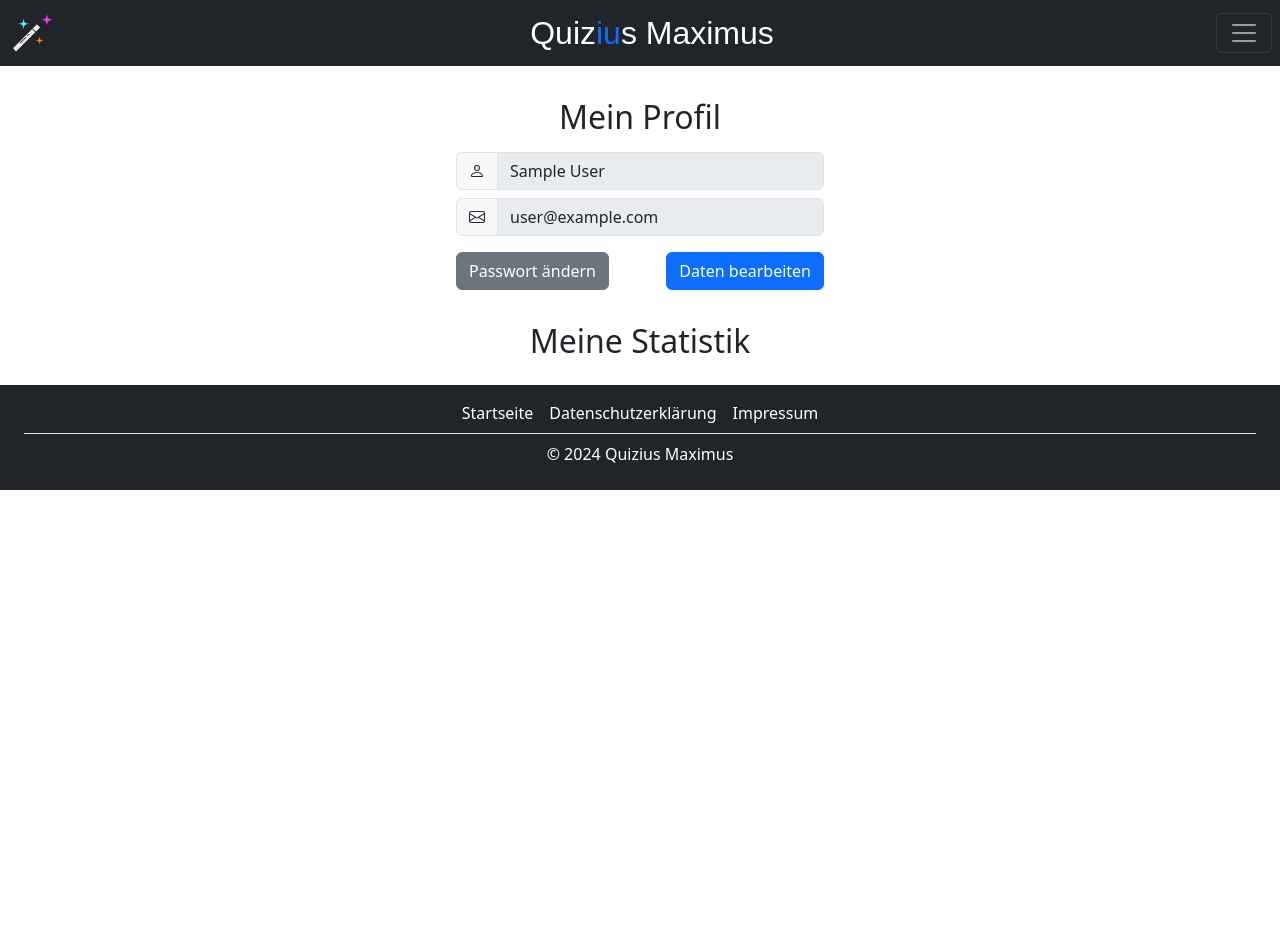
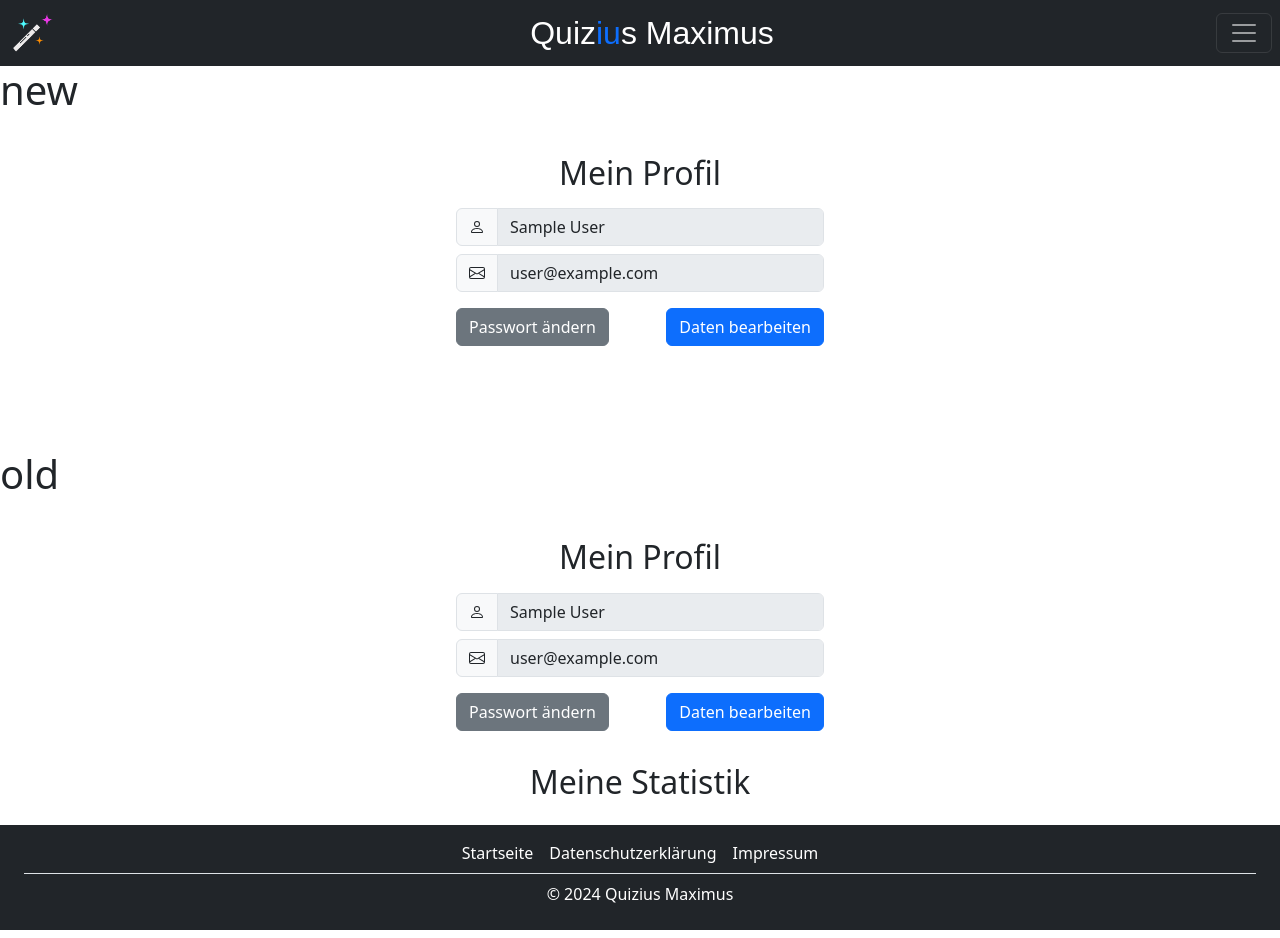
Before and after one commit to 7bellaiu/ISEF01, a Vue app: page /profile in a window 1280 px wide. Before the commit the page ends 800 px from the top, so only its background shows below. Built offline with nearby package versions, Linux system fonts and the light colour scheme; no server answers; sample sign-in values are in the browser's storage.

Commit message:
Anzeige der Profildaten als eigene component, die in ProfileView angezeigt wird

```diff
--- /dev/null
+++ b/src/components/Auth/DisplayProfileForm.vue
@@ -0,0 +1,47 @@
+<script setup>
+import { getAuth, onAuthStateChanged } from 'firebase/auth';
+import { onMounted, ref } from 'vue';
+
+const userLoggedIn = ref(false);
+const username = ref("");
+const email = ref("");
+
+onMounted(() => {
+    onAuthStateChanged(getAuth(), function (user) {
+        if (user) {
+            userLoggedIn.value = true;
+            username.value = user.displayName;
+            email.value = user.email;
+        }
+    });
+});
+</script>
+
+<template>
+    <form>
+        <!-- username -->
+        <div class="input-group mb-2">
+            <div class="input-group-text" aria-hidden="true">
+                <svg xmlns="http://www.w3.org/2000/svg" width="16" height="16" fill="currentColor" class="bi bi-person"
+                    viewBox="0 0 16 16">
+                    <path
+                        d="M8 8a3 3 0 1 0 0-6 3 3 0 0 0 0 6m2-3a2 2 0 1 1-4 0 2 2 0 0 1 4 0m4 8c0 1-1 1-1 1H3s-1 0-1-1 1-4 6-4 6 3 6 4m-1-.004c-.001-.246-.154-.986-.832-1.664C11.516 10.68 10.289 10 8 10s-3.516.68-4.168 1.332c-.678.678-.83 1.418-.832 1.664z" />
+                </svg>
+            </div>
+            <input type="text" class="form-control" id="username" placeholder="Benutzername" aria-label="Benutzername"
+                data-ddg-inputtype="credentials.username" v-model="username" disabled>
+        </div>
+        <!-- email -->
+        <div class="input-group mb-2">
+            <div class="input-group-text" aria-hidden="true">
+                <svg xmlns="http://www.w3.org/2000/svg" width="16" height="16" fill="currentColor"
+                    class="bi bi-envelope" viewBox="0 0 16 16">
+                    <path
+                        d="M0 4a2 2 0 0 1 2-2h12a2 2 0 0 1 2 2v8a2 2 0 0 1-2 2H2a2 2 0 0 1-2-2zm2-1a1 1 0 0 0-1 1v.217l7 4.2 7-4.2V4a1 1 0 0 0-1-1zm13 2.383-4.708 2.825L15 11.105zm-.034 6.876-5.64-3.471L8 9.583l-1.326-.795-5.64 3.47A1 1 0 0 0 2 13h12a1 1 0 0 0 .966-.741M1 11.105l4.708-2.897L1 5.383z" />
+                </svg>
+            </div>
+            <input type="email" class="form-control" id="email" placeholder="E-Mail" aria-label="E-Mail"
+                data-ddg-inputtype="credentials.email" v-model="email" disabled />
+        </div>
+    </form>
+</template>
--- a/src/components/Auth/RegisterForm.vue
+++ b/src/components/Auth/RegisterForm.vue
@@ -107,7 +107,7 @@ const triggerToast = () => {
 
 <template>
     <main class="d-flex justify-content-center">
-        <div v-if="!userLoggedIn" class="p-3 mt-3 mb-3" style="width: 100%; max-width: 400px">
+        <div v-if="!userLoggedIn" class="p-3 mt-3 mb-3 form-wrapper">
             <h2 class="mb-3 text-center">Registrieren</h2>
 
             <form @submit.prevent="register">
@@ -191,3 +191,10 @@ const triggerToast = () => {
         </div>
     </main>
 </template>
+
+<style scoped>
+.form-wrapper {
+    width: 100%;
+    max-width: 400px;
+}
+</style>
--- a/src/views/ProfileView.vue
+++ b/src/views/ProfileView.vue
@@ -1,4 +1,9 @@
 <script setup>
+// TODO: Split in drei Komponenten
+// TODO: DisplayProfileForm als reines Ausgabe-Formular
+import DisplayProfileForm from "@/components/Auth/DisplayProfileForm.vue"
+// TODO: ChangePasswordForm als FOrmular-Kpmonente zur Passwort-Änderung
+// TODO: ChangeUsernameFOrm als FOrmular-Komponente zur Username Änderung
 import { EmailAuthProvider, getAuth, onAuthStateChanged, reauthenticateWithCredential, updatePassword, updateProfile, updateEmail } from 'firebase/auth';
 import { onMounted, ref } from 'vue';
 import Toast from "@/components/Toast.vue";
@@ -160,6 +165,30 @@ const copyCurrentValues = () => {
 </script>
 
 <template>
+    <h1>new</h1>
+    <main>
+        <section class="row justify-content-center">
+            <article class="p-3 mt-3 mb-3 form-wrapper">
+                <h2 class="mb-3 text-center">Mein Profil</h2>
+                <DisplayProfileForm />
+                <div v-if="changeProfileData || changePassword" class="d-flex justify-content-between mt-3">
+                    <button @click="handleDiscard" class="btn btn-outline-danger"
+                        :disabled="!changeProfileData && !changePassword">Abbrechen</button>
+                    <button class="btn btn-primary w-50" :disabled="!changeProfileData && !changePassword">Speichern</button>
+                </div>
+                <div v-else class="d-flex justify-content-between mt-3">
+                    <button @click="handlePassword" class="btn btn-secondary" :disabled="changePassword">Passwort
+                        ändern</button>
+                    <button @click="handleChange" class="btn btn-primary" :disabled="changeProfileData">Daten
+                        bearbeiten</button>
+                </div>
+            </article>
+        </section>
+    </main>
+
+
+    <br><br><br>
+    <h1>old</h1>
     <main>
         <section class="row justify-content-center">
             <article class="p-3 mt-3 mb-3" style="width: 100%; max-width: 400px">
@@ -258,3 +287,10 @@ const copyCurrentValues = () => {
         </section>
     </main>
 </template>
+
+<style scoped>
+.form-wrapper {
+    width: 100%;
+    max-width: 400px;
+}
+</style>
```
Also changed, not shown: src/components/Auth/ChangePasswordForm.vue (added), src/components/Auth/ChangeUsernameForm.vue (added).
